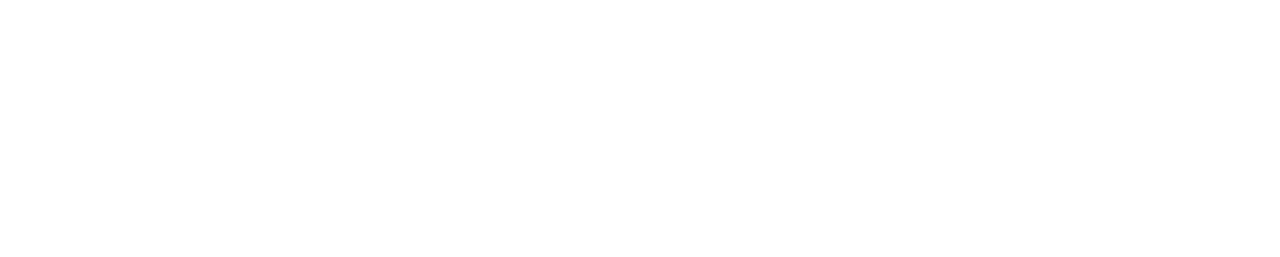
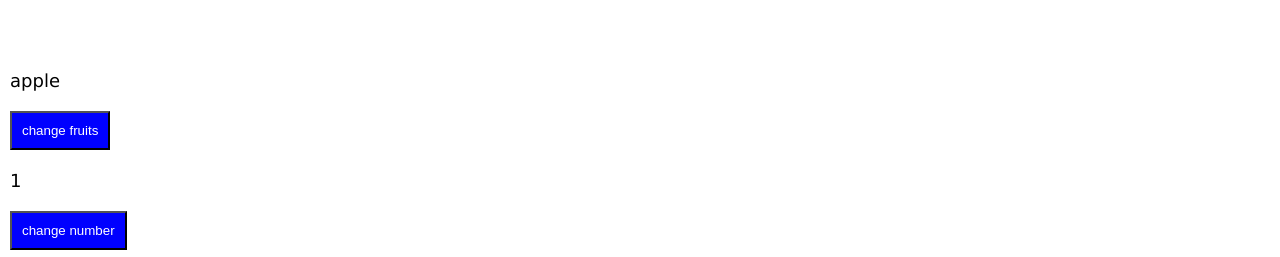
Before and after one commit to CyCodez/react_learn, a React (Create React App) app: page / in a window 1280 px wide. Shown: the part 905-1162 px from the top of the page. Before the commit the page ends 975 px from the top, so only its background shows below. Built offline with nearby package versions, Linux system fonts and the light colour scheme.

Commit message:
added useState

```diff
--- a/src/App.js
+++ b/src/App.js
@@ -2,14 +2,33 @@ import React from "react"
 import "./app.css"
 import {movies} from "./movies"
 import Movie from "./movie"
+import {useState} from "react"
 function MovieList() {
+  const[fruit, setfruit] = useState("apple")
+  const[number, setnumber] = useState(1)
+  const changefruit = () => {
+    if(fruit === "apple"){
+    setfruit("orange")}
+  else{setfruit("apple")}};
+  const changenumber = () =>{
+    setnumber(number + 1)
+    if(number === 5){
+      alert("stop");
+    }
+  }
   return (
+    <div>
     <div className="movielist">
       {movies.map(movie =>{
        return <Movie key={movie.id} {...movie}/>
       })}
+
     </div>
-
+     <p className="para">{fruit}</p>
+      <button onClick = {changefruit} className="button">change fruits</button>
+      <p className="para">{number}</p>
+      <button onClick = {changenumber} className="button">change number</button>
+   </div>
   );
 }
 
--- a/src/app.css
+++ b/src/app.css
@@ -23,3 +23,15 @@
     border-radius: 1rem;
     padding:1rem 2rem;
 }
+.button{
+    background-color: blue;
+    color: white;
+    margin:10px;
+    padding: 10px;
+}
+
+.para{
+    font-size: large;
+    margin: 10px;
+    font-family: 'Lucida Sans', 'Lucida Sans Regular', 'Lucida Grande', 'Lucida Sans Unicode', Geneva, Verdana, sans-serif;
+}
```
